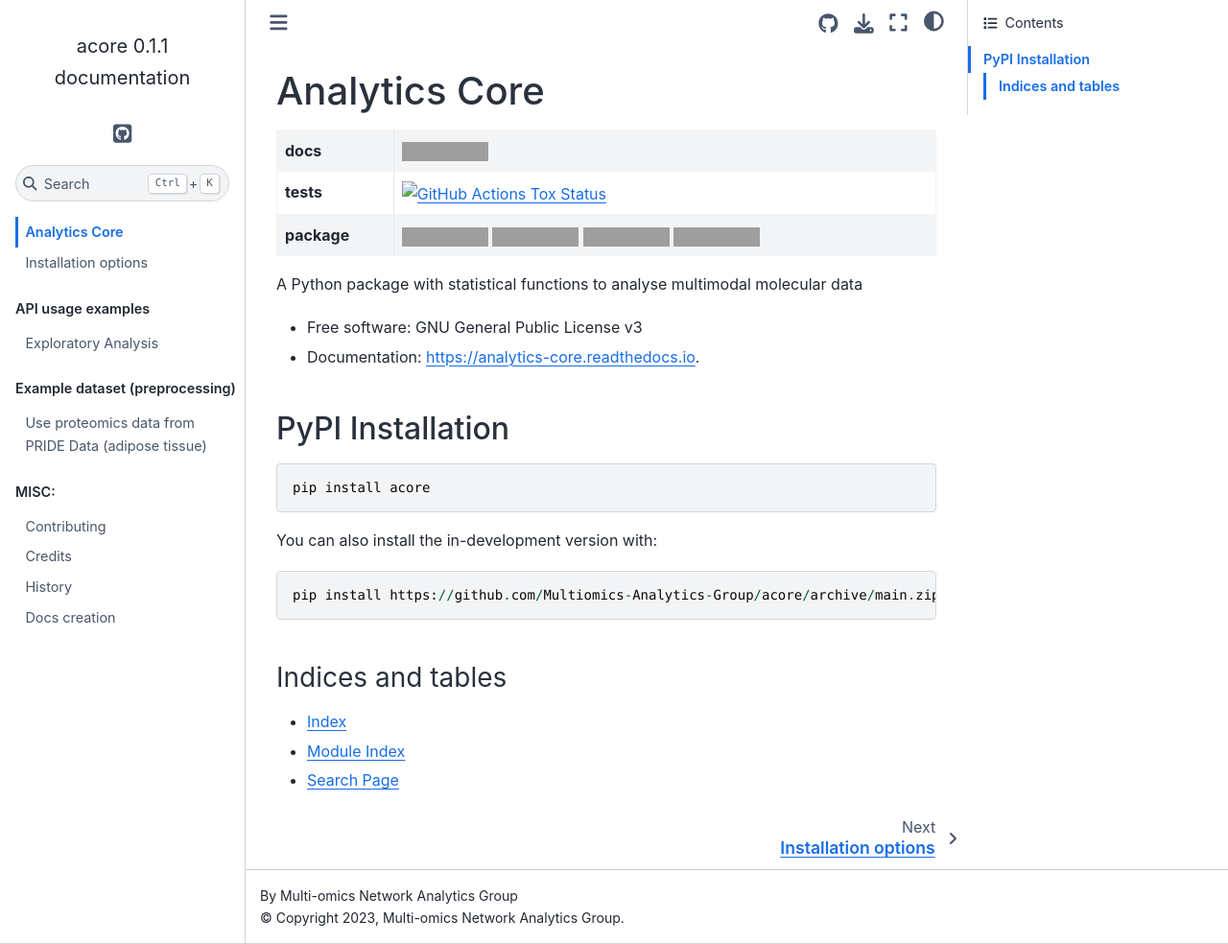
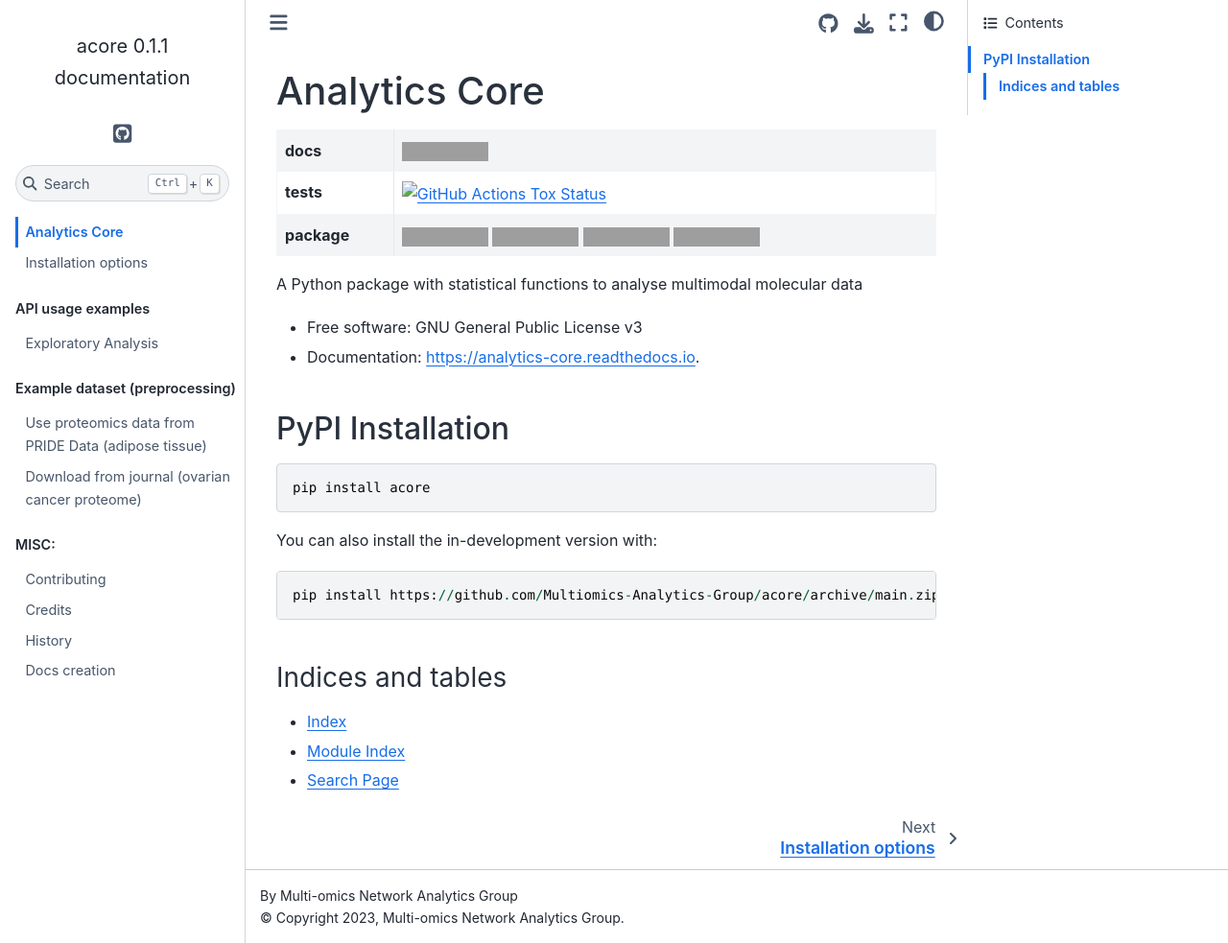
Before and after one commit to Multiomics-Analytics-Group/acore, a Sphinx documentation site: the page built from docs/index.rst, in a window 1280 px wide and 984 px high. Shown: the whole window at 96% size. Built offline with Sphinx 7.4.7 and the Sphinx Book theme 1.1.4, drawn with Linux system fonts in a browser that asks for light colours; formulas are drawn with MathJax 3; pages that are not in the unit, such as notebooks, are missing from menus; comment, search, counter and statistics services are not loaded; grey boxes are pictures that could not be loaded.

Commit message:
:bug: add document to index

```diff
--- a/docs/index.rst
+++ b/docs/index.rst
@@ -23,6 +23,7 @@
    :hidden:
 
    api_examples/Download_PRIDE_data
+   api_examples/ovarian_cancer
 
 .. toctree::
    :maxdepth: 2
```
